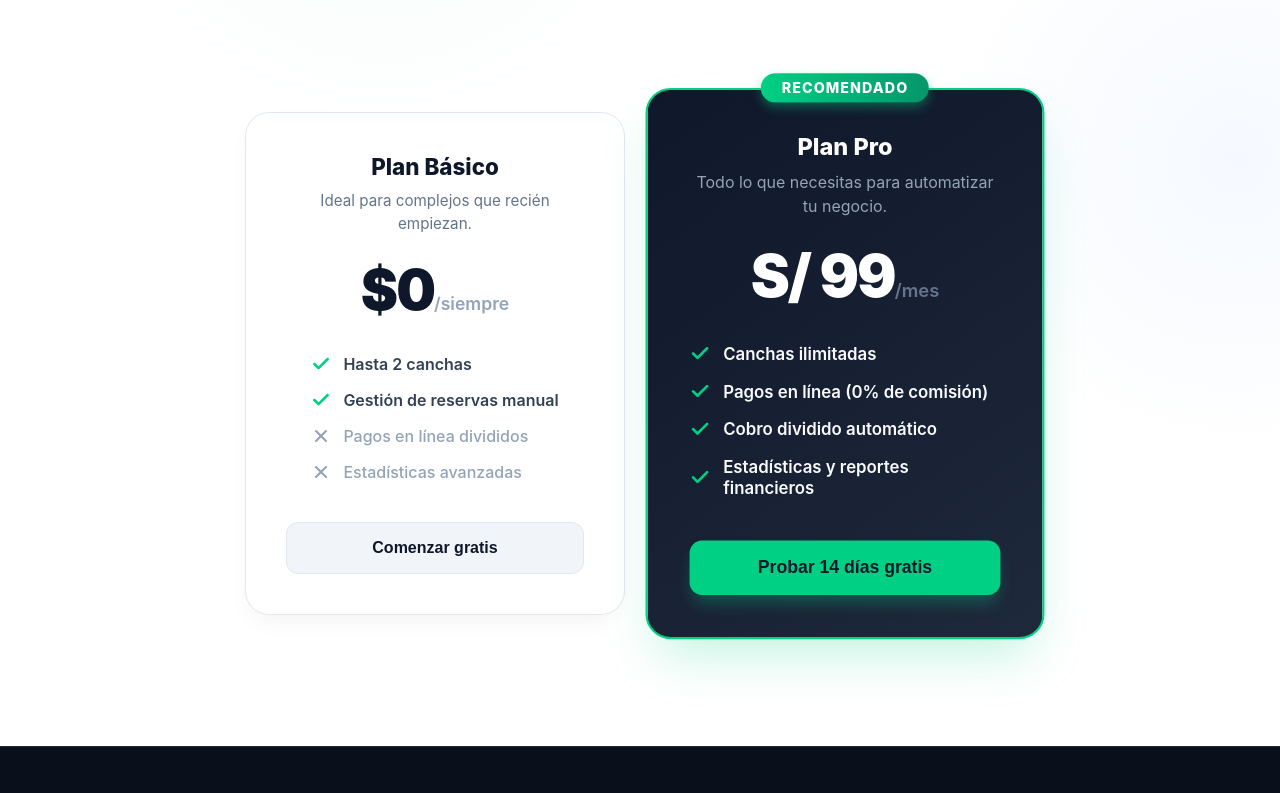
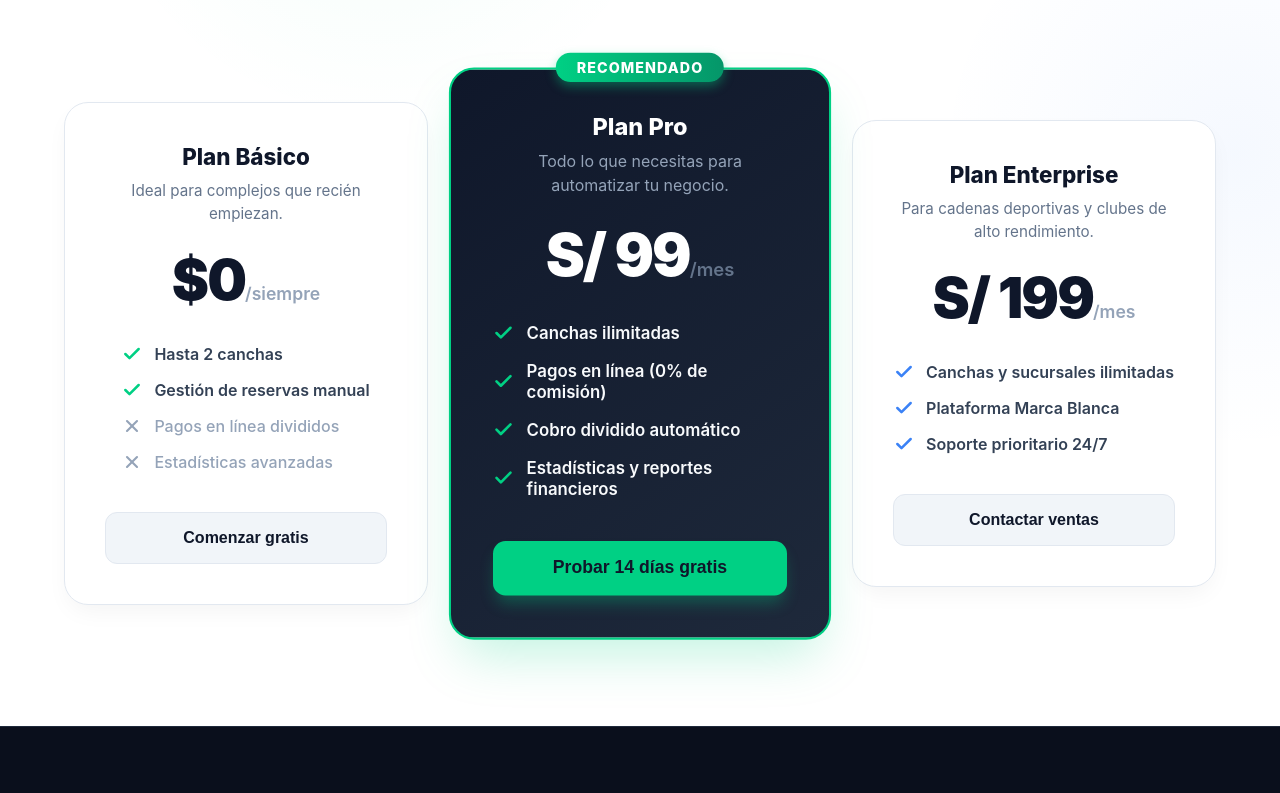
Before and after one commit to SHEILAJPM/PlayStop-Frontend, a React (Vite) app: page / in a window 1280 px wide. Shown: the part 7087-7880 px from the top of the page. Built offline with nearby package versions, Linux system fonts and the light colour scheme.

Commit message:
feat(Precios): agrega el plan Enterprise a la tabla de precios

```diff
--- a/src/components/Precios.jsx
+++ b/src/components/Precios.jsx
@@ -1,6 +1,6 @@
 
 const Precios = () => (
-  <section id="precios" style={{ padding: '120px 5%', backgroundColor: '#ffffff', position: 'relative', overflow: 'hidden', display: 'flex', flexDirection: 'column', alignItems: 'center', justifyContent: 'center', minHeight: '100vh' }}>
+  <section id="precios" style={{ scrollMarginTop: '80px', padding: '100px 5%', backgroundColor: '#ffffff', position: 'relative', overflow: 'hidden', display: 'flex', flexDirection: 'column', alignItems: 'center' }}>
 
     {/* Decoraciones de fondo (Luces suaves) */}
     <div style={{ position: 'absolute', top: '-10%', left: '30%', transform: 'translateX(-50%)', width: '600px', height: '600px', background: 'radial-gradient(circle, rgba(0,208,132,0.05) 0%, rgba(255,255,255,0) 70%)', zIndex: 0, pointerEvents: 'none' }}></div>
@@ -76,6 +76,35 @@ const Precios = () => (
           Probar 14 días gratis
         </button>
       </div>
+
+      {/* Plan Enterprise */}
+      <div
+        style={{ flex: '1 1 320px', maxWidth: '380px', padding: '40px', backgroundColor: '#ffffff', borderRadius: '24px', border: '1px solid #e2e8f0', boxShadow: '0 10px 25px -5px rgba(0, 0, 0, 0.05)', transition: 'all 0.3s ease', cursor: 'default', display: 'flex', flexDirection: 'column', textAlign: 'center' }}
+        onMouseOver={(e) => { e.currentTarget.style.transform = 'translateY(-8px)'; e.currentTarget.style.boxShadow = '0 20px 40px -10px rgba(0,0,0,0.1)'; e.currentTarget.style.borderColor = '#cbd5e1'; }}
+        onMouseOut={(e) => { e.currentTarget.style.transform = 'translateY(0)'; e.currentTarget.style.boxShadow = '0 10px 25px -5px rgba(0, 0, 0, 0.05)'; e.currentTarget.style.borderColor = '#e2e8f0'; }}
+      >
+        <h3 style={{ fontSize: '1.4rem', color: '#0f172a', fontWeight: '800', margin: '0 0 10px 0' }}>Plan Enterprise</h3>
+        <p style={{ color: '#64748b', fontSize: '0.95rem', margin: '0 0 20px 0', lineHeight: '1.5' }}>Para cadenas deportivas y clubes de alto rendimiento.</p>
+        <div style={{ fontSize: '3.5rem', fontWeight: '900', color: '#0f172a', margin: '0 0 30px 0', letterSpacing: '-2px' }}>S/ 199<span style={{ fontSize: '1.1rem', color: '#94a3b8', fontWeight: '600', letterSpacing: '0' }}>/mes</span></div>
+
+        <ul style={{ listStyle: 'none', padding: 0, margin: '0 auto 40px auto', display: 'flex', flexDirection: 'column', gap: '16px', textAlign: 'left', width: 'fit-content' }}>
+          <li style={{ display: 'flex', alignItems: 'center', gap: '12px', color: '#334155', fontWeight: '600' }}>
+            <svg width="20" height="20" viewBox="0 0 24 24" fill="none" stroke="#3b82f6" strokeWidth="3" strokeLinecap="round" strokeLinejoin="round" style={{ flexShrink: 0 }}><polyline points="20 6 9 17 4 12"></polyline></svg>
+            <span>Canchas y sucursales ilimitadas</span>
+          </li>
+          <li style={{ display: 'flex', alignItems: 'center', gap: '12px', color: '#334155', fontWeight: '600' }}>
+            <svg width="20" height="20" viewBox="0 0 24 24" fill="none" stroke="#3b82f6" strokeWidth="3" strokeLinecap="round" strokeLinejoin="round" style={{ flexShrink: 0 }}><polyline points="20 6 9 17 4 12"></polyline></svg>
+            <span>Plataforma Marca Blanca</span>
+          </li>
+          <li style={{ display: 'flex', alignItems: 'center', gap: '12px', color: '#334155', fontWeight: '600' }}>
+            <svg width="20" height="20" viewBox="0 0 24 24" fill="none" stroke="#3b82f6" strokeWidth="3" strokeLinecap="round" strokeLinejoin="round" style={{ flexShrink: 0 }}><polyline points="20 6 9 17 4 12"></polyline></svg>
+            <span>Soporte prioritario 24/7</span>
+          </li>
+        </ul>
+        <button style={{ width: '100%', backgroundColor: '#f1f5f9', color: '#0f172a', border: '1px solid #e2e8f0', padding: '16px', borderRadius: '12px', fontWeight: '800', fontSize: '1rem', cursor: 'pointer', transition: 'all 0.2s' }} onMouseOver={(e) => e.currentTarget.style.backgroundColor = '#e2e8f0'} onMouseOut={(e) => e.currentTarget.style.backgroundColor = '#f1f5f9'}>
+          Contactar ventas
+        </button>
+      </div>
     </div>
   </section>
 );
```
